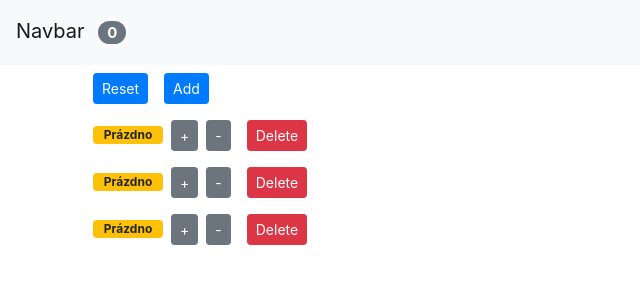
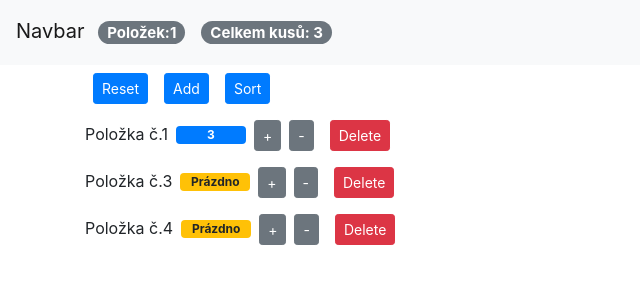
Before and after one commit to Kukuskas/my-little-study, a React (Create React App) app in the folder myfirstreact/: page / in a window 1280 px wide. Shown: the top 300 px of the page, without its empty margins (0-640 px from the left). Built offline with nearby package versions, Linux system fonts and the light colour scheme; the HTML template or start-up script is replaced by a standard one.

Commit message:
Sort by id added

```diff
--- a/myfirstreact/src/App.js
+++ b/myfirstreact/src/App.js
@@ -6,7 +6,7 @@ import "./App.css";
 class App extends Component {
   state = {
     counters: [
-      { id: 1, value: 0 },
+      { id: 1, value: 3 },
       { id: 3, value: 0 },
       { id: 4, value: 0 }
     ]
@@ -22,7 +22,9 @@ class App extends Component {
     const counters = [...this.state.counters];
     const index = counters.indexOf(counter);
     counters[index] = { ...counter };
-    counters[index].value>0?counters[index].value--:console.log("minimum");
+    counters[index].value > 0
+      ? counters[index].value--
+      : console.log("minimum");
 
     this.setState({ counters });
   };
@@ -35,8 +37,6 @@ class App extends Component {
       c.value = 0;
       return c;
     });
-    console.log(counters);
-
     this.setState({ counters });
   };
 
@@ -71,11 +71,26 @@ class App extends Component {
 
     this.setState({ counters });
   };
+  sortEvent = state => {
+    const counters = [...this.state.counters];
+        counters.sort((a, b) => {
+          return a.id - b.id;
+        });
+        this.setState({ counters });
+  };
+  sortValueEvent= state=>{
+    const counters = [...this.state.counters];
+        counters.sort((a, b) => {
+          return a.value - b.value;
+        });
+        this.setState({ counters });
+  }
   render() {
     return (
       <React.Fragment>
         <NavBar
           totalCounters={this.state.counters.filter(c => c.value > 0).length}
+          totalCountersId={this.state.counters.reduce((a, b) => a + b.value, 0)}
         />
         <main className="container">
           <Counters
@@ -85,6 +100,7 @@ class App extends Component {
             onDelete={this.deleteEvent}
             onReset={this.resetEvent}
             onAdd={this.addEvent}
+            onSort={this.sortEvent}
           />
         </main>
       </React.Fragment>
--- a/myfirstreact/src/Components/counter.jsx
+++ b/myfirstreact/src/Components/counter.jsx
@@ -11,7 +11,7 @@ class Counter extends Component {
   render() {
     return (
       <div>
-        {/* <img src={this.state.imageUrl} alt="" /> */}
+        <span>Položka č.{this.props.counter.id}</span>{/* <img src={this.state.imageUrl} alt="" /> */}
         <span style={{ width: 70}} className={this.zeroWarning()}>{this.formatCount()}</span>
         <button className="btn btn-secondary btn-sm" onClick={()=> this.props.onIncrement(this.props.counter)}>
           +
--- a/myfirstreact/src/Components/counters.jsx
+++ b/myfirstreact/src/Components/counters.jsx
@@ -2,7 +2,7 @@ import React, { Component } from "react";
 import Counter from "./counter";
 class Counters extends Component {
   render() {
-    const { onReset, counters, onDelete, onIncrement, onAdd, onDecrement } = this.props;
+    const { onReset, counters, onDelete, onIncrement, onAdd, onDecrement, onSort } = this.props;
     return (
       <div>
         <button onClick={onReset} className="btn btn-primary btn-sm m-2">
@@ -10,6 +10,9 @@ class Counters extends Component {
         </button>
         <button onClick={onAdd} className="btn btn-primary btn-sm m-2">
           Add
+        </button>
+        <button onClick={onSort} className="btn btn-primary btn-sm m-2">
+          Sort
         </button>
         {counters.map(counter => (
           <Counter
--- a/myfirstreact/src/Components/navbar.jsx
+++ b/myfirstreact/src/Components/navbar.jsx
@@ -1,12 +1,15 @@
 import React, { Component } from 'react';
 
-const NavBar = ({totalCounters}) => {
+const NavBar = ({totalCounters, totalCountersId}) => {
     return (
       <nav class="navbar navbar-light bg-light">
         <a class="navbar-brand" href="#">
           Navbar{" "}
           <span className="badge badge-pill badge-secondary m-2">
-            {totalCounters}
+          Položek:{ }{totalCounters}
+          </span>
+          <span className="badge badge-pill badge-secondary m-2">
+          Celkem kusů:{ } {totalCountersId}
           </span>
         </a>
       </nav>
```
